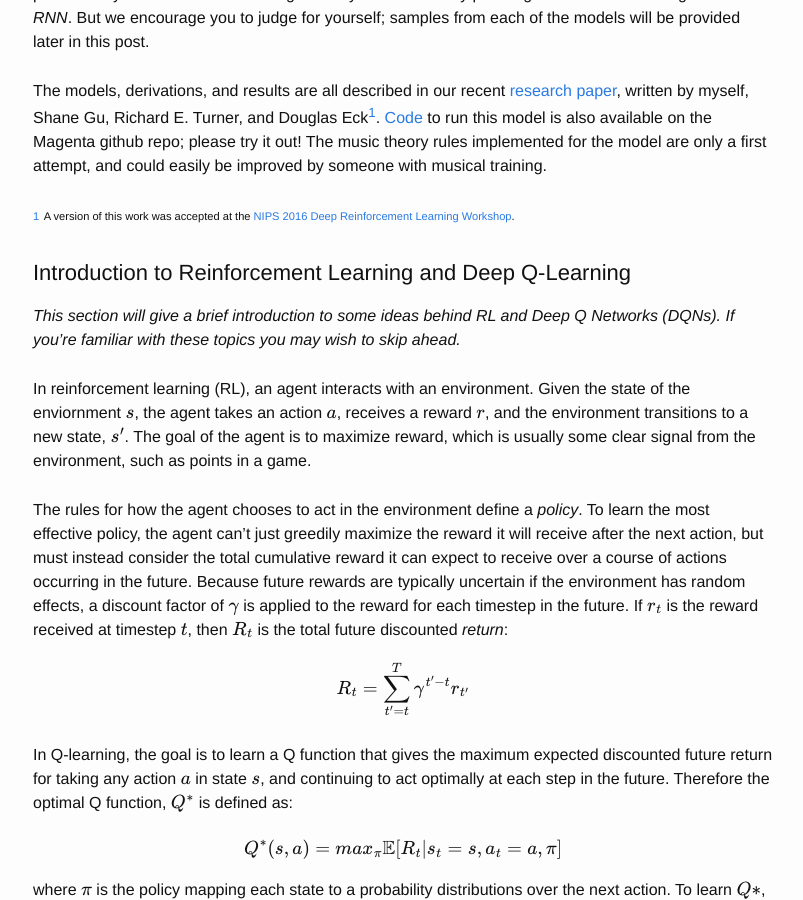
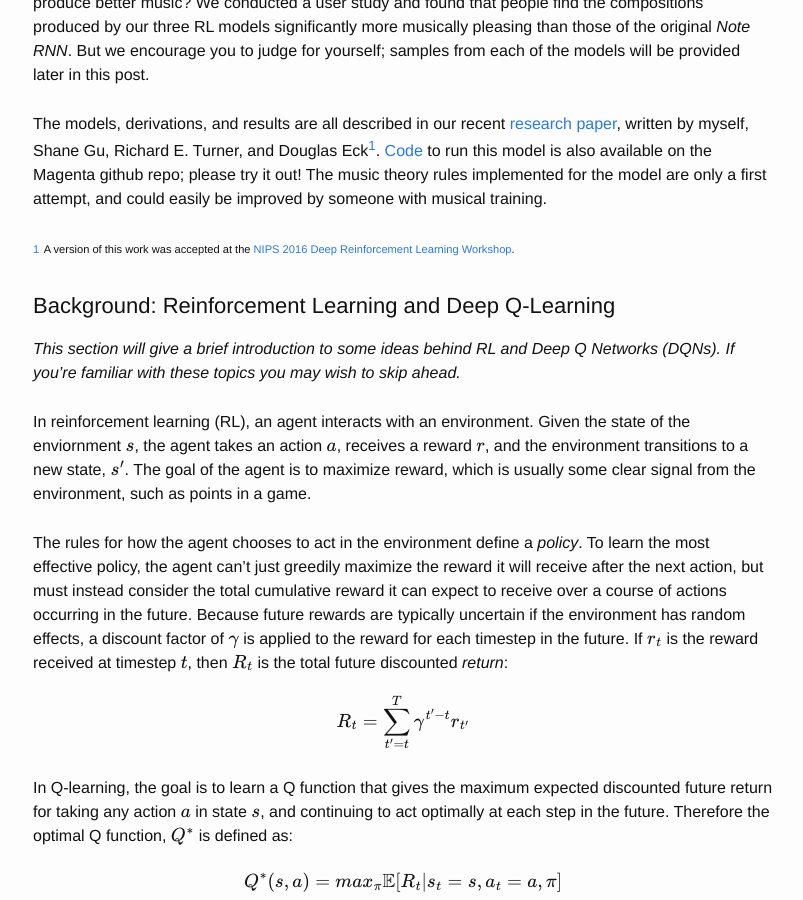
Before and after one commit to notfuchsia/notfuchsia.github.io, a Jekyll site: the page built from _posts/2016-10-10-natasha.markdown, in a window 1280 px wide and 900 px high, scrolled down 2085 px. Shown: the whole window, without its empty margins (237-1040 px from the left). Built offline with Jekyll 4.4.1, drawn with Linux system fonts in a browser that asks for light colours; formulas are drawn with MathJax 3; some of the changed text lies outside the part shown.

Commit message:
titles and cleaning up

```diff
--- a/_posts/2016-10-10-natasha.markdown
+++ b/_posts/2016-10-10-natasha.markdown
@@ -35,7 +36,7 @@ The models, derivations, and results are all described in our recent [research p
 
 <a name="footnote-nipsrl"><sub><sup>1</sup></sub></a> <sub><sup>A version of this work was accepted at the [NIPS 2016 Deep Reinforcement Learning Workshop][nips rl].</sup></sub>
 
-Introduction to Reinforcement Learning and Deep Q-Learning
+Background: Reinforcement Learning and Deep Q-Learning
 ----------------------------------------------------------
 *This section will give a brief introduction to some ideas behind RL and Deep Q Networks (DQNs). If you're familiar with these topics you may wish to skip ahead.*
 
```
Also changed, not shown: other parts of _posts/2016-10-10-natasha.markdown (+1 -3 lines).
